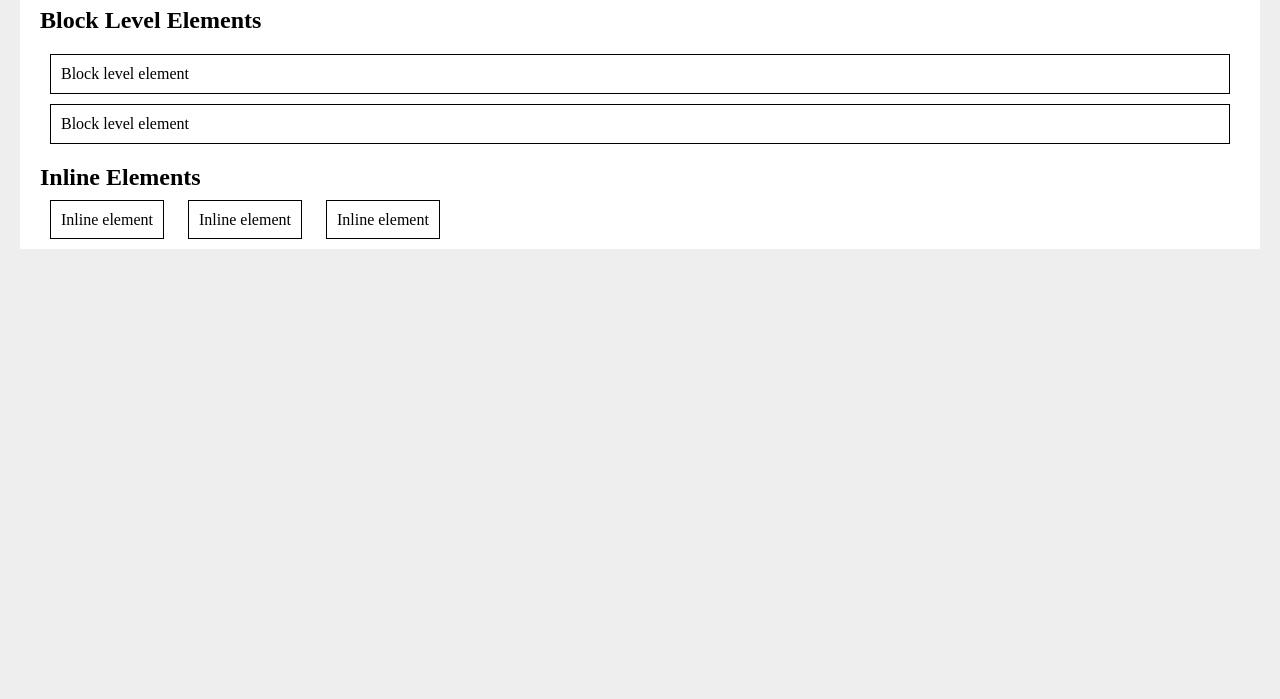
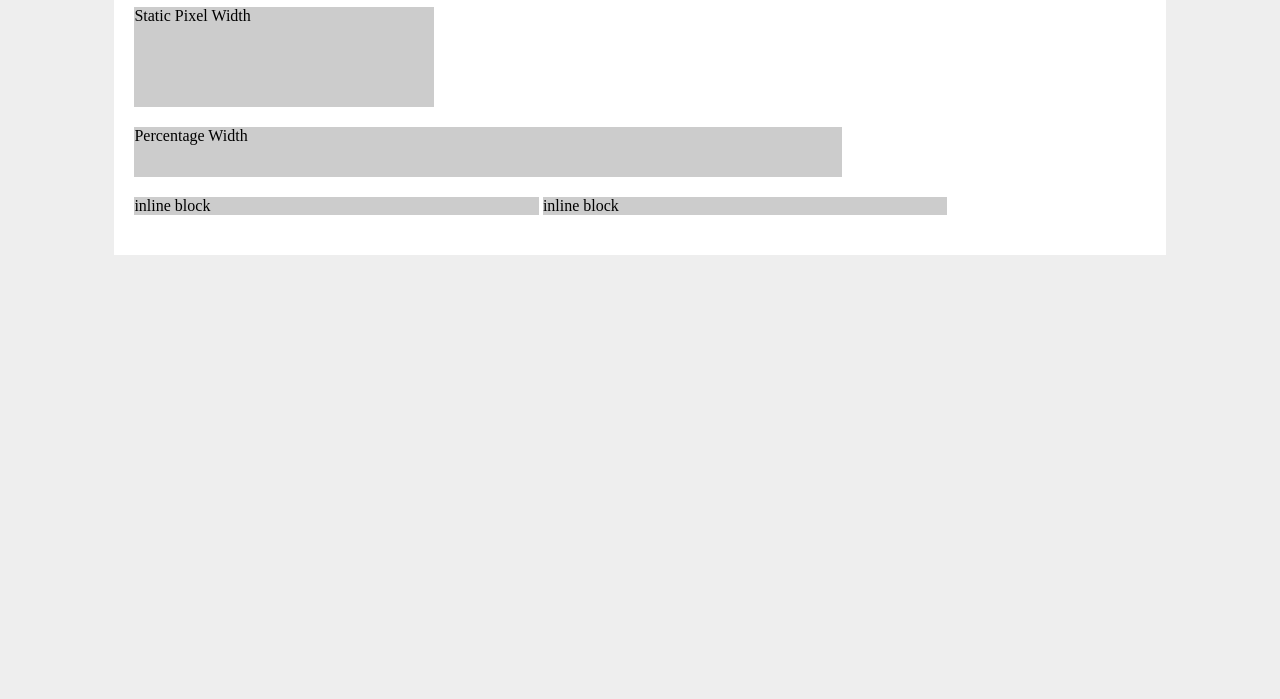
Before and after one commit to piotr-skolorzynski/CSS-basics, a plain HTML site: page index.html in a window 1280 px wide. Shown: the part 101-800 px from the top of the page. Drawn offline with Linux system fonts and the light colour scheme.

Commit message:
index.html and syntax.css modified. Width & height explained.

```diff
--- a/css/syntax.css
+++ b/css/syntax.css
@@ -1,4 +1,4 @@
-/* block-level elements*/
+/* width & height*/
 
 body {
     background-color: #eee;
@@ -7,19 +7,28 @@ body {
 #main-content {
     margin: 0 auto;
     padding: 20px;
-    width: 1200px;
+    width: 80%;
     height: 100%;
     background-color: #fff;
 }
 
-.block {
-    margin: 10px;
-    padding: 10px;
-    border: 1px solid #000;
+#main-content div {
+    background-color: #ccc;
+    margin: 0 0 20px 0;
 }
 
-.inline {
-    margin: 10px;
-    padding: 10px;
-    border: 1px solid #000;
+.static-width {
+    width: 300px;
+    height: 100px;
 }
+
+.percentage-width {
+    width: 70%;
+    height: 50px;
+}
+
+.inline-block {
+    width: 40%;
+    display: inline-block;
+
+}
--- a/index.html
+++ b/index.html
@@ -12,13 +12,10 @@
 <div id="main-content">
 
     <h1>CSS For Beginners</h1>
-    <h2>Block Level Elements</h2>
-    <div class="block">Block level element</div>
-    <div class="block">Block level element</div>
-    <h2>Inline Elements</h2>
-    <span class="inline">Inline element</span>
-    <span class="inline">Inline element</span>
-    <span class="inline">Inline element</span>
+    <div class="static-width">Static Pixel Width</div>
+    <div class="percentage-width">Percentage Width</div>
+    <div class="inline-block">inline block</div>
+    <div class="inline-block">inline block</div>
 
 </div>
 
```
